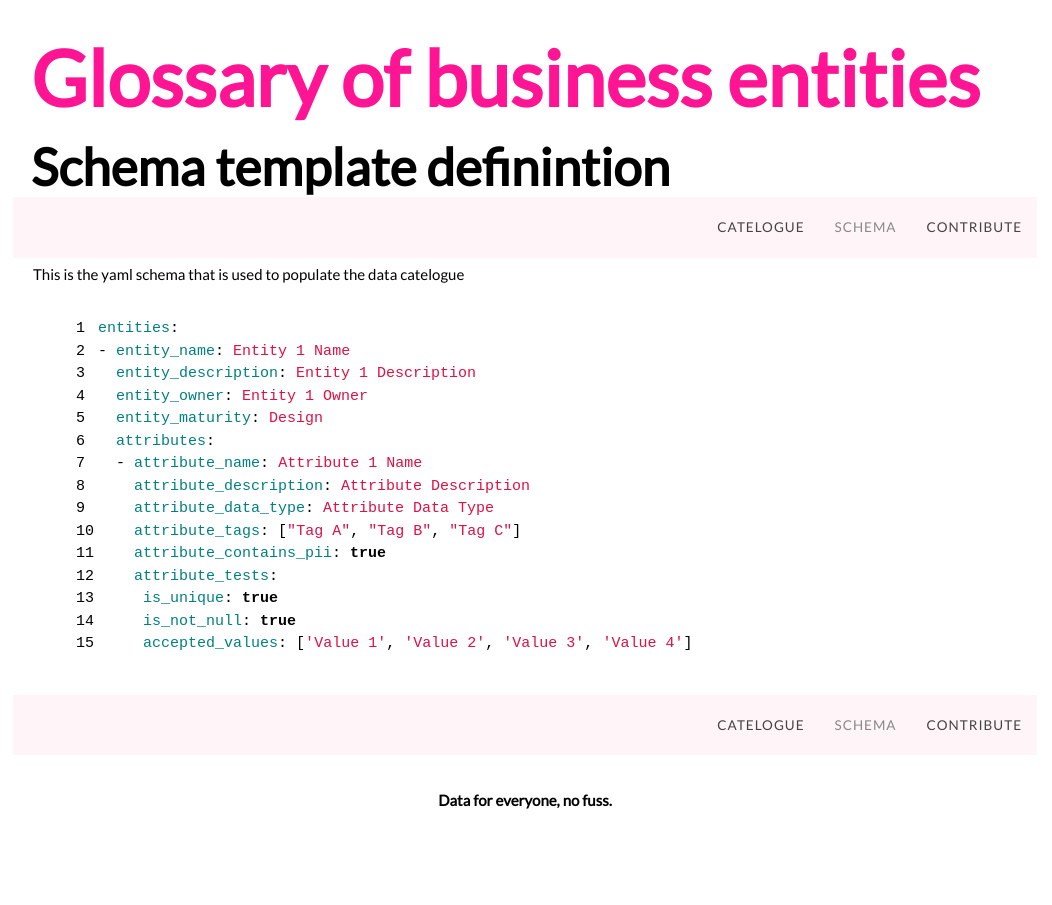
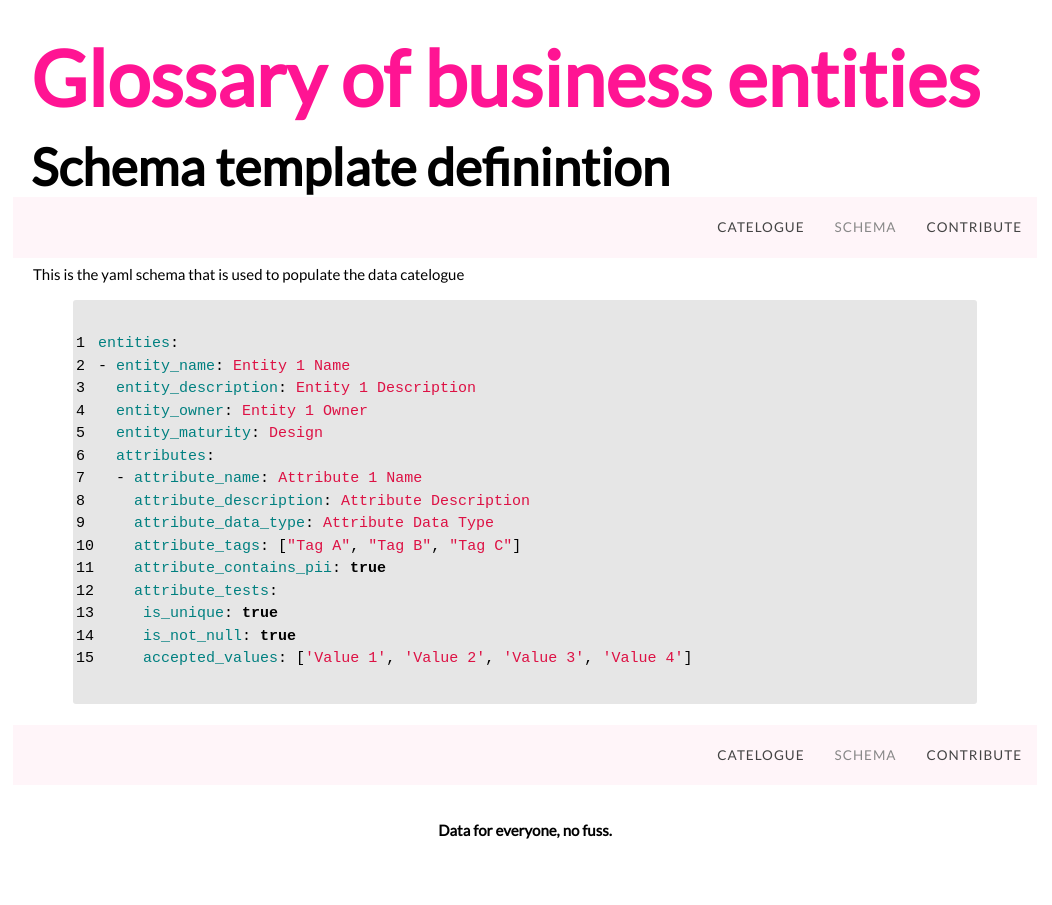
Before and after one commit to KCWADSWORTH/semantic_schema_wiki, a Jekyll site: the page built from schema.html, in a window 1280 px wide. Shown: the whole page, without its empty margins (115-1167 px from the left). Built offline with Jekyll 4.4.1, drawn with Linux system fonts in a browser that asks for light colours.

Commit message:
Update syntax.css

```diff
--- a/css/syntax.css
+++ b/css/syntax.css
@@ -59,6 +59,14 @@
 .highlight .vi { color: #008080 } /* Name.Variable.Instance */
 .highlight .il { color: #009999 } /* Literal.Number.Integer.Long */
 
+.highlight {
+    background: rgb(230, 230, 230);
+    max-height: 500px;
+    overflow: scroll;
+    border: 1px #C1C1C1;
+    border-radius: 3px;
+}
+
 /* Make line numbers unselectable: excludes line numbers from copy-paste user ops */
 .highlight .lineno {-webkit-user-select: none;-moz-user-select: none; -o-user-select: none;}
 .lineno::-moz-selection {background-color: transparent;} /* Mozilla specific */
```
